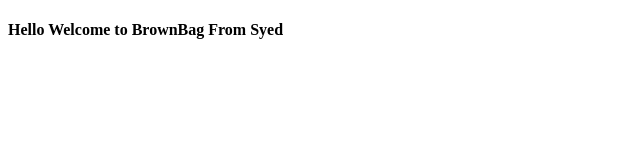
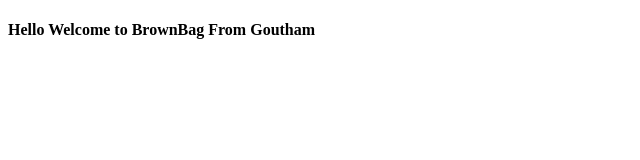
Before and after one commit to avinashkonduri/My-App, a plain HTML site: page index.html in a window 1280 px wide. Shown: the full height of the page, 0-640 px from the left. Drawn offline with Linux system fonts and the light colour scheme.

Commit message:
Commit from Goutham

```diff
--- a/index.html
+++ b/index.html
@@ -7,6 +7,6 @@
     <title>Document</title>
 </head>
 <body>
-    <h4> Hello Welcome to BrownBag From Syed</h4>
+    <h4> Hello Welcome to BrownBag From Goutham</h4>
 </body>
 </html>
```
